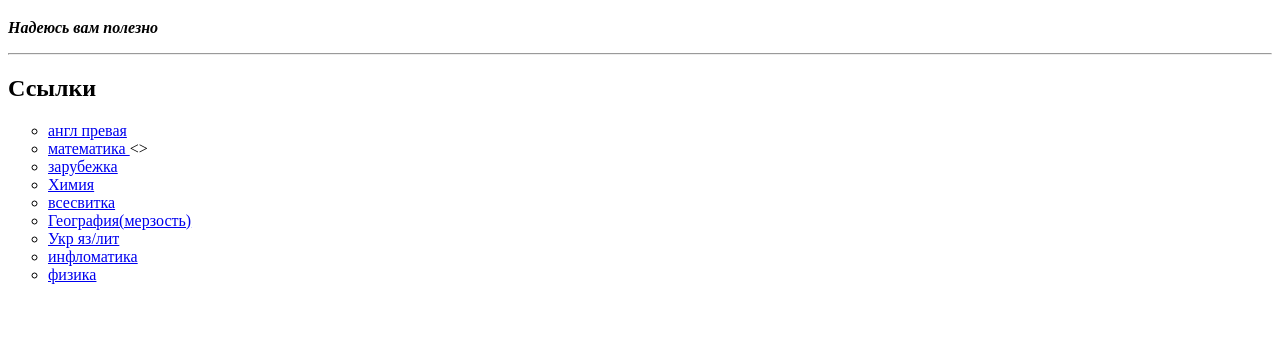
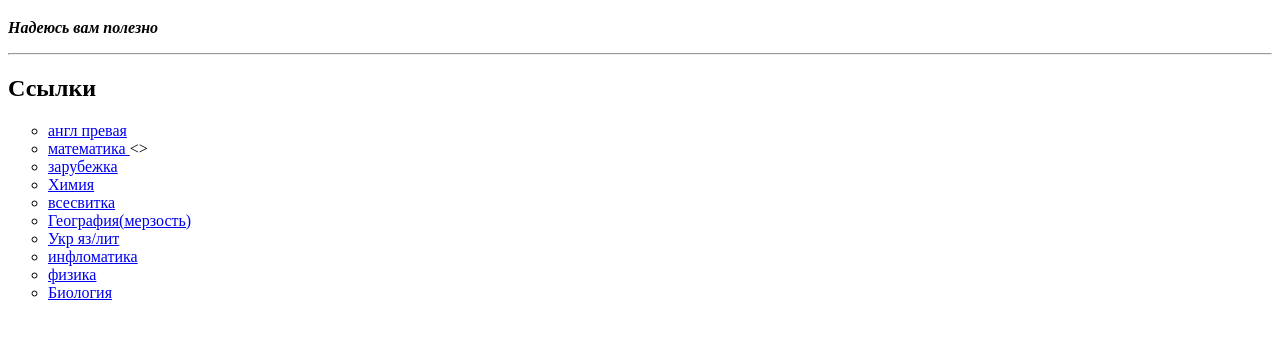
Before and after one commit to retrozik/for_using, a plain HTML site: page index.html in a window 1280 px wide. Shown: the part 61-400 px from the top of the page. Drawn offline with Linux system fonts and the light colour scheme.

Commit message:
Update index.html

```diff
--- a/index.html
+++ b/index.html
@@ -70,6 +70,8 @@
           >физика</a
         >
       </li>
+      <li>
+        <a href="https://us04web.zoom.us/j/76532873447?pwd=nAs7hk4Vxv68imPvGjlNSbKc4s6RoI.1">Биология</a></li>
     </ul>
     <h2></h2>
     <ol type="I"></ol>
```
